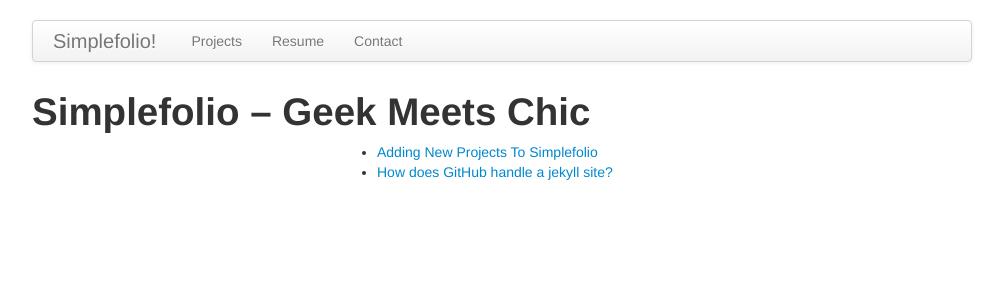
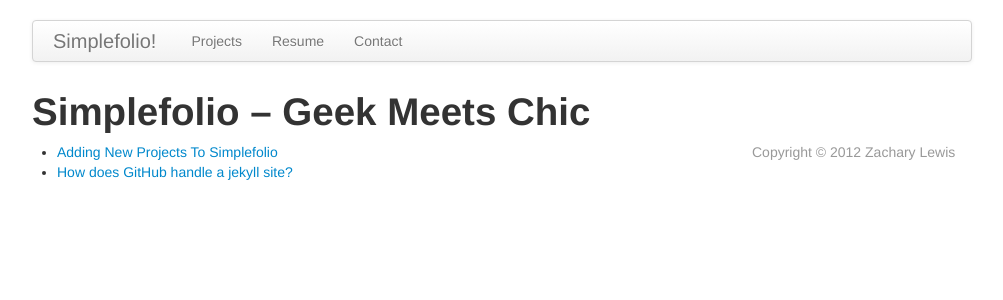
Before and after one commit to zachwlewis/jekyll-pub, a Jekyll site: the page built from index.html, in a window 1280 px wide. Shown: the top 300 px of the page, without its empty margins (138-1141 px from the left). Built offline with Jekyll 4.4.1, drawn with Linux system fonts in a browser that asks for light colours.

Commit message:
Updated default template.

```diff
--- a/_layouts/default.html
+++ b/_layouts/default.html
@@ -11,7 +11,8 @@
 			<div class="span12">
 				<h1>{{ page.title }}</h1>
 				<div class="row">
-					<div class="span8 offset4">{{ content }}</div>
+					<div class="span9">{{ content }}</div>
+					<div class="span3"><p class="muted">Copyright &copy; 2012 {{ site.author }}</p></div>
 				</div>
 			</div>
 		</div>
```
